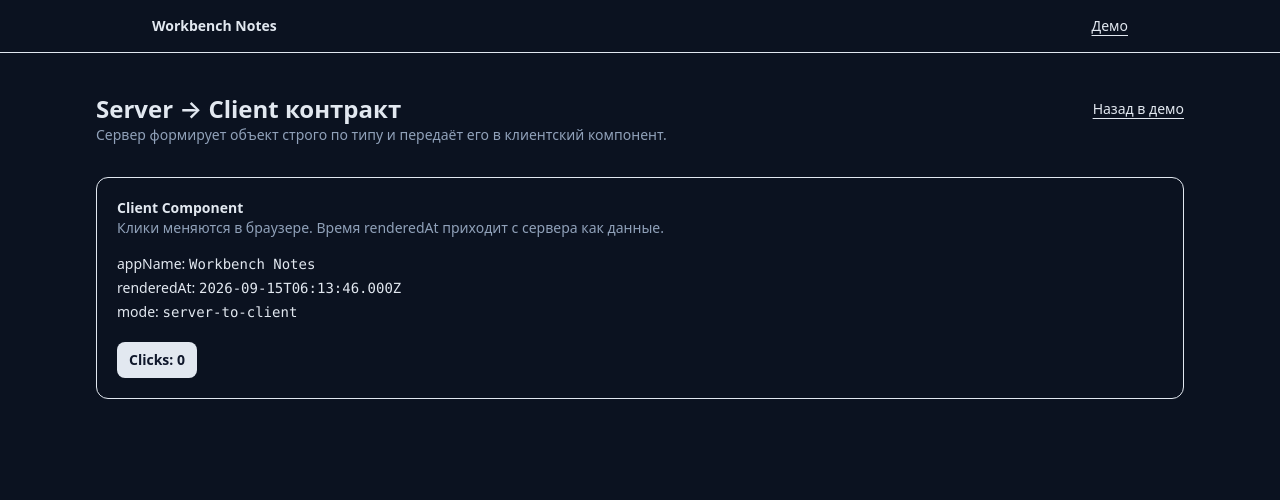
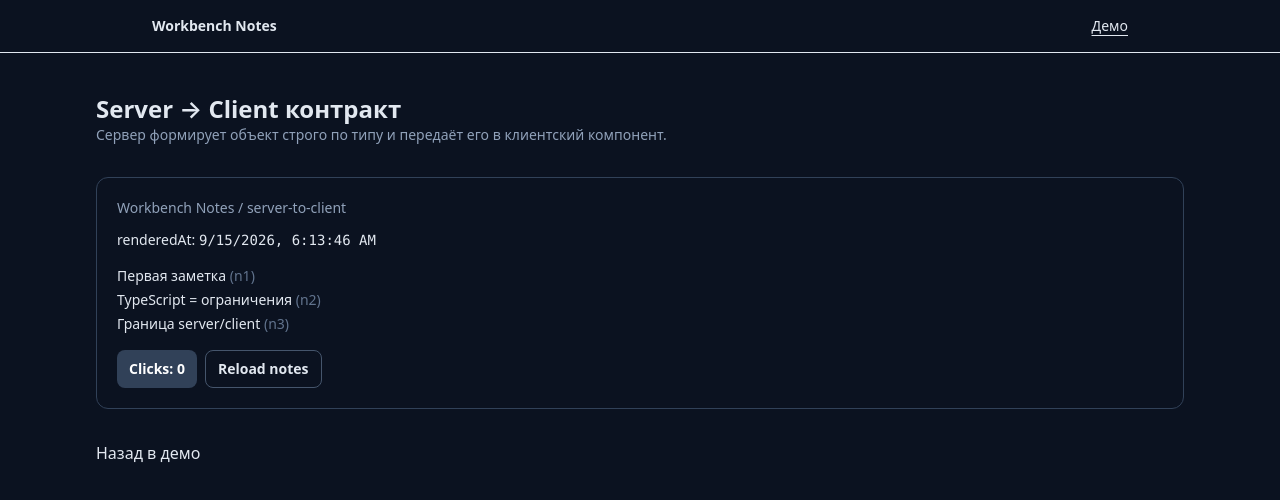
Before and after one commit to AnarAgaev/WorkbenchNotes, a Next.js app: page /demo-contract in a window 1280 px wide. Shown: the top 500 px of the page. Built offline with nearby package versions, Linux system fonts and the light colour scheme.

Commit message:
1.1.3 Как думать типами - declare global type/expended HelloPayload witth DemoNotes array

```diff
--- /dev/null
+++ b/src/@types/demo-notes.d.ts
@@ -0,0 +1,15 @@
+// src/@types/demo-notes.d.ts
+export {}
+
+type TagsVariants = 'ts' | 'contracts' | 'next' | 'app-router' | 'intro'
+
+declare global {
+	// Учебная сущность: заметка демо-секции.
+	// Тип глобальный — доступен без импорта во всей папке src/demo/.
+	type DemoNote = {
+		id: string
+		title: string
+		status: 'draft' | 'published'
+		tags: TagsVariants[]
+	}
+}
--- a/src/app/(demo)/demo-contract/HelloClient.tsx
+++ b/src/app/(demo)/demo-contract/HelloClient.tsx
@@ -1,43 +1,117 @@
 // src/app/(demo)/demo-contract/HelloClient.tsx
 'use client'
-import {useState} from 'react'
+
+import {useMemo, useState} from 'react'
 import type {HelloPayload} from '@/demo/contracts'
+import type {Loadable} from '@/demo/loadable'
+import {assertNever} from '@/demo/loadable'
 
 type Props = {
-	payload: HelloPayload // строгий контракт: сервер передаёт ровно эту форму данных
+	payload: HelloPayload
+}
+
+// Имитирует загрузку данных: иногда возвращает ошибку.
+// Здесь важна не сеть, а состояния UI и контракт данных.
+function fakeLoadNotes(source: DemoNote[]): Promise<DemoNote[]> {
+	return new Promise((resolve, reject) => {
+		window.setTimeout(() => {
+			if (Math.random() < 0.2) {
+				reject(new Error('Не удалось загрузить заметки. Повторите попытку.'))
+				return
+			}
+			resolve(source)
+		}, 500)
+	})
 }
 
 export default function HelloClient({payload}: Props) {
-	const [clicks, setClicks] = useState<number>(0)
+	const [clicks, setClicks] = useState(0)
+
+	// notes доступны только когда state === "ready"
+	const [notes, setNotes] = useState<Loadable<DemoNote[]>>({
+		state: 'ready',
+		data: payload.initialNotes,
+	})
+
+	const renderedLabel = useMemo(() => {
+		return `${payload.appName} / ${payload.mode}`
+	}, [payload.appName, payload.mode])
+
+	async function reloadNotes() {
+		setNotes({state: 'loading'})
+
+		try {
+			const loaded = await fakeLoadNotes(payload.initialNotes)
+			setNotes({state: 'ready', data: loaded})
+		} catch (e) {
+			const message =
+				e instanceof Error ? e.message : 'Неизвестная ошибка загрузки.'
+			setNotes({state: 'error', message})
+		}
+	}
+
+	// TypeScript "ведёт" код: нельзя обратиться к data, если state не ready.
+	function renderNotes(state: Loadable<DemoNote[]>) {
+		switch (state.state) {
+			case 'idle':
+				return (
+					<p className="text-sm text-slate-400">Заметки ещё не загружались.</p>
+				)
+
+			case 'loading':
+				return <p className="text-sm text-slate-400">Загрузка…</p>
+
+			case 'error':
+				return <p className="text-sm text-red-400">{state.message}</p>
+
+			case 'ready':
+				return (
+					<ul className="space-y-1 text-sm">
+						{state.data.map((n) => (
+							<li key={n.id}>
+								<span className="font-medium">{n.title}</span>{' '}
+								<span className="text-slate-500">({n.id})</span>
+							</li>
+						))}
+					</ul>
+				)
+
+			default:
+				// Новое состояние без обработки → ошибка компиляции, а не молчаливый баг.
+				return assertNever(state)
+		}
+	}
 
 	return (
-		<section className="rounded-xl border border-slate-200 p-5">
-			<div className="text-sm font-semibold">Client Component</div>
+		<section className="rounded-xl border border-slate-700 p-5">
+			<p className="text-sm text-slate-400">{renderedLabel}</p>
 
-			<p className="mt-2 text-sm text-slate-400">
-				Клики меняются в браузере. Время renderedAt приходит с сервера как
-				данные.
-			</p>
-
-			<div className="mt-4 space-y-1 text-sm">
-				<div>
-					appName: <code className="font-mono">{payload.appName}</code>
-				</div>
-				<div>
-					renderedAt: <code className="font-mono">{payload.renderedAt}</code>
-				</div>
-				<div>
-					mode: <code className="font-mono">{payload.mode}</code>
-				</div>
+			<div className="mt-3 text-sm">
+				renderedAt: <code className="font-mono">{payload.renderedAt}</code>
 			</div>
 
-			<button
-				type="button"
-				className="mt-5 rounded-lg bg-slate-200 px-3 py-2 text-sm font-semibold text-slate-900"
-				onClick={() => setClicks((clicks) => clicks + 1)}
-			>
-				Clicks: {clicks}
-			</button>
+			<div className="mt-4">{renderNotes(notes)}</div>
+
+			<div className="mt-4 flex flex-wrap gap-2">
+				<button
+					type="button"
+					className="rounded-lg bg-slate-700 px-3 py-2 text-sm font-semibold text-white"
+					onClick={() => setClicks((c) => c + 1)}
+				>
+					Clicks: {clicks}
+				</button>
+
+				<button
+					type="button"
+					className="rounded-lg border border-slate-600 px-3 py-2 text-sm font-semibold text-slate-200"
+					onClick={reloadNotes}
+					// Ограничение в UI повторяет ограничение типа:
+					// пока loading — повторный запрос невозможен.
+					disabled={notes.state === 'loading'}
+				>
+					Reload notes
+				</button>
+			</div>
 		</section>
 	)
 }
--- a/src/app/(demo)/demo-contract/page.tsx
+++ b/src/app/(demo)/demo-contract/page.tsx
@@ -1,5 +1,6 @@
 // src/app/(demo)/demo-contract/page.tsx
 import Link from 'next/link'
+import Container from '@/app/components/layout/Container'
 import type {HelloPayload} from '@/demo/contracts'
 import HelloClient from './HelloClient'
 
@@ -8,18 +9,30 @@ export default function DemoContractPage() {
 	// В Client Component передаётся только сериализуемый объект строго по контракту.
 	const payload: HelloPayload = {
 		appName: 'Workbench Notes',
-		renderedAt: new Date().toISOString(),
+		renderedAt: new Date().toLocaleString(),
 		mode: 'server-to-client',
+
+		initialNotes: [
+			{id: 'n1', title: 'Первая заметка', status: 'draft', tags: ['intro']},
+			{
+				id: 'n2',
+				title: 'TypeScript = ограничения',
+				status: 'published',
+				tags: ['ts', 'contracts'],
+			},
+			{
+				id: 'n3',
+				title: 'Граница server/client',
+				status: 'published',
+				tags: ['next', 'app-router'],
+			},
+		],
 	}
 
 	return (
-		<div className="app-container py-10">
+		<Container className="py-10">
 			<div className="flex items-center justify-between gap-4">
 				<h1 className="text-2xl font-semibold">Server → Client контракт</h1>
-
-				<Link className="text-sm underline underline-offset-4" href="/demo">
-					Назад в демо
-				</Link>
 			</div>
 
 			<p className="mt-2 text-sm text-slate-400">
@@ -30,6 +43,12 @@ export default function DemoContractPage() {
 			<div className="mt-8">
 				<HelloClient payload={payload} />
 			</div>
-		</div>
+
+			<div className="mt-8 flex flex-wrap gap-2">
+				<Link href="/demo" className="app-btn app-btn-ghost">
+					Назад в демо
+				</Link>
+			</div>
+		</Container>
 	)
 }
--- /dev/null
+++ b/src/app/components/layout/Container.tsx
@@ -0,0 +1,12 @@
+// src/components/layout/Container.tsx
+import type {ReactNode} from 'react'
+
+export default function Container({
+	children,
+	className = '',
+}: {
+	children: ReactNode
+	className?: string
+}) {
+	return <div className={`app-container ${className}`.trim()}>{children}</div>
+}
--- a/src/demo/contracts.ts
+++ b/src/demo/contracts.ts
@@ -5,6 +5,10 @@
 
 export type HelloPayload = {
 	appName: string
-	renderedAt: string // ISO-строка вместо Date: безопасно проходит через границу
-	mode: 'server-to-client' // литеральный маркер: фиксирует допустимое значение поля
+	renderedAt: string
+	mode: 'server-to-client'
+
+	// Сервер передаёт стартовые данные.
+	// Сервер и клиент согласованы типом, а не догадками.
+	initialNotes: DemoNote[]
 }
--- /dev/null
+++ b/src/demo/loadable.ts
@@ -0,0 +1,15 @@
+// src/demo/loadable.ts
+// Учебный паттерн: описывает данные, которые могут быть в процессе загрузки.
+// Важно: данные доступны только в состоянии "ready".
+
+export type Loadable<T> =
+	| {state: 'idle'}
+	| {state: 'loading'}
+	| {state: 'ready'; data: T}
+	| {state: 'error'; message: string}
+
+// Помогает делать switch по состояниям исчерпывающим.
+// Если позже добавится новое состояние, TypeScript подсветит место, где оно не обработано.
+export function assertNever(x: never): never {
+	throw new Error('Unexpected object: ' + JSON.stringify(x))
+}
```
